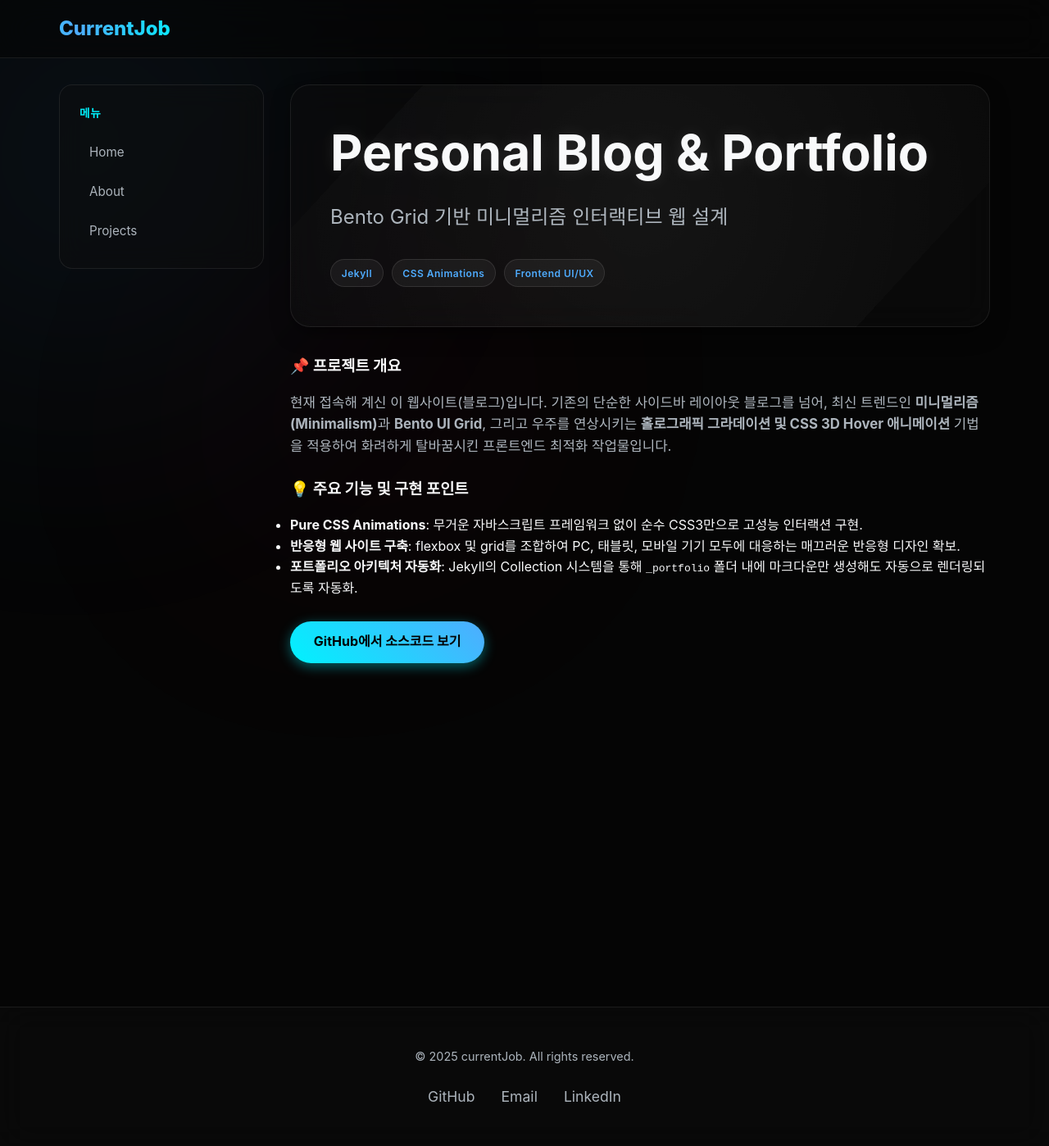
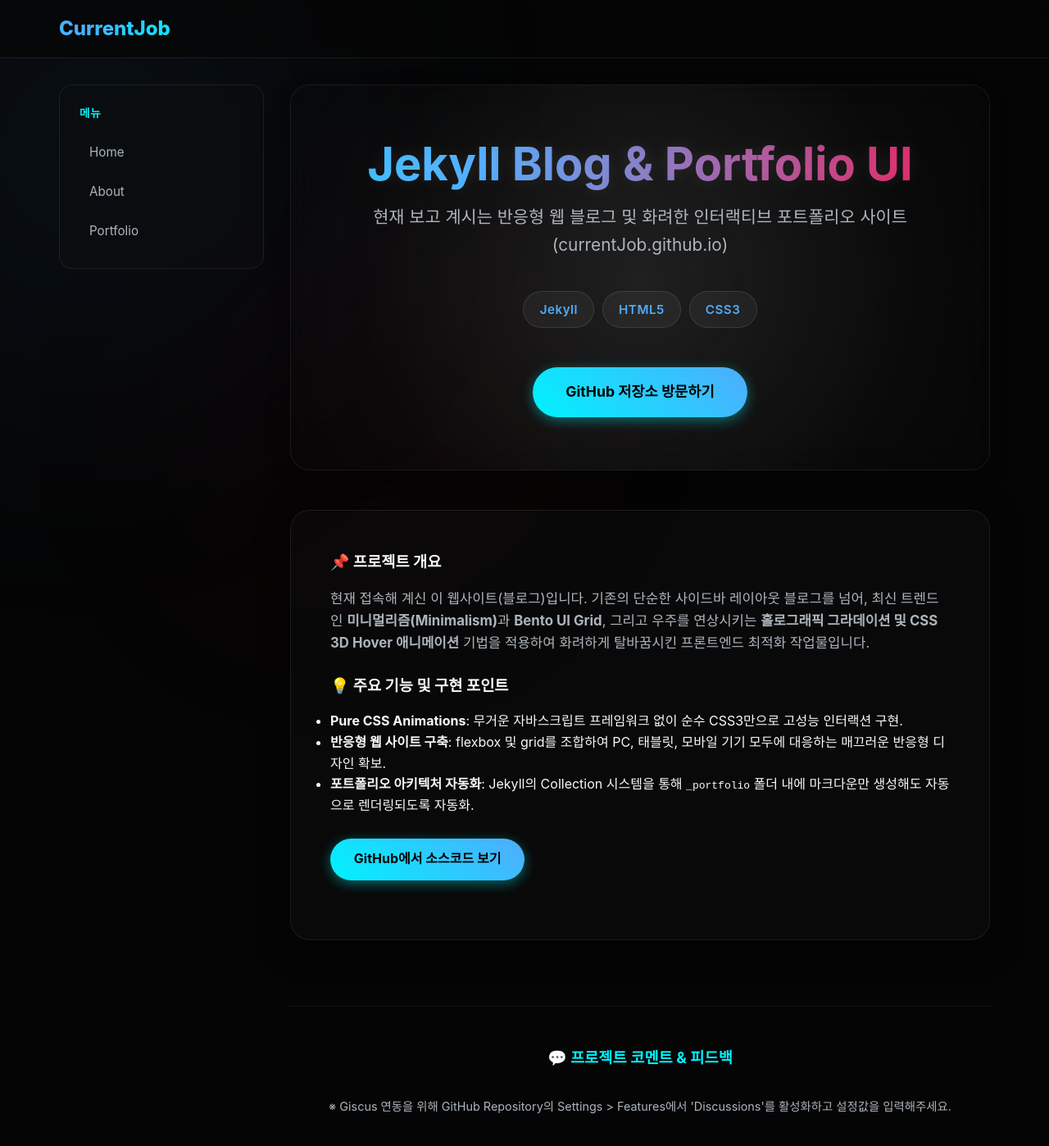
Before and after one commit to currentJob/currentJob.github.io, a Jekyll site: the page built from _portfolio/project2.md, in a window 1280 px wide and 1400 px high. Shown: the whole window at 82% size. Built offline with Jekyll 4.4.1, drawn with Linux system fonts in a browser that asks for light colours; comment, search, counter and statistics services are not loaded.

Commit message:
🎨 UI: Ui update

```diff
--- /dev/null
+++ b/_includes/comments.html
@@ -0,0 +1,22 @@
+<section class="comments-section" style="margin-top: 5rem; padding-top: 3rem; border-top: 1px dashed var(--border-color);">
+    <h3 style="margin-bottom: 2rem; text-align: center; color: var(--accent);">💬 프로젝트 코멘트 & 피드백</h3>
+    <p style="text-align: center; font-size: 0.9rem; color: var(--text-muted); margin-bottom: 2rem;">
+        ※ Giscus 연동을 위해 GitHub Repository의 Settings > Features에서 'Discussions'를 활성화하고 설정값을 입력해주세요.
+    </p>
+
+    <script src="https://giscus.app/client.js"
+            data-repo="{{ site.github_username }}/currentJob.github.io"
+            data-repo-id=""
+            data-category="Comments"
+            data-category-id=""
+            data-mapping="pathname"
+            data-strict="0"
+            data-reactions-enabled="1"
+            data-emit-metadata="0"
+            data-input-position="bottom"
+            data-theme="transparent_dark"
+            data-lang="ko"
+            crossorigin="anonymous"
+            async>
+    </script>
+</section>
--- a/_includes/sidebar.html
+++ b/_includes/sidebar.html
@@ -3,6 +3,6 @@
     <ul>
         <li><a href="{{ '/' | relative_url }}">Home</a></li>
         <li><a href="{{ '/#about' | relative_url }}">About</a></li>
-        <li><a href="{{ '/#projects' | relative_url }}">Projects</a></li>
+        <li><a href="{{ '/#portfolio' | relative_url }}">Portfolio</a></li>
     </ul>
 </aside>
--- /dev/null
+++ b/_layouts/portfolio.html
@@ -0,0 +1,32 @@
+---
+layout: default
+---
+<article class="portfolio-detail">
+    <div class="hero" style="min-height: auto; padding: 4rem 2rem; margin-bottom: 3rem; text-align: center; background: radial-gradient(circle at center, var(--surface-hover), transparent 70%);">
+        <h1 class="text-gradient" style="font-size: 3.5rem; margin-bottom: 1rem;">{{ page.title }}</h1>
+        <h2 style="font-size: 1.3rem; color: var(--text-muted); font-weight: 400; max-width: 800px; margin: 0 auto;">{{ page.description }}</h2>
+
+        {% if page.tech %}
+        <div class="tech-stack" style="justify-content: center; margin-top: 2.5rem;">
+            {% for t in page.tech %}
+            <span class="tech-badge" style="font-size: 0.95rem; padding: 0.6rem 1.2rem;">{{ t }}</span>
+            {% endfor %}
+        </div>
+        {% endif %}
+
+        {% if page.repo_url %}
+        <div style="margin-top: 3rem;">
+            <a href="{{ page.repo_url }}" class="btn" target="_blank" style="padding: 1rem 2.5rem; font-size: 1.1rem;">
+                GitHub 저장소 방문하기
+            </a>
+        </div>
+        {% endif %}
+    </div>
+
+    <div class="portfolio-content" style="background: var(--surface); padding: 3rem; border-radius: var(--radius-lg); border: 1px solid var(--border-color); box-shadow: 0 10px 40px rgba(0,0,0,0.5);">
+        {{ content }}
+    </div>
+
+    <!-- Giscus 댓글 섹션 포함 -->
+    {% include comments.html %}
+</article>
--- a/_portfolio/project2.md
+++ b/_portfolio/project2.md
@@ -1,21 +1,11 @@
 ---
-layout: default
+layout: portfolio
 title: "Jekyll Blog & Portfolio UI"
 description: "현재 보고 계시는 반응형 웹 블로그 및 화려한 인터랙티브 포트폴리오 사이트 (currentJob.github.io)"
 tech: ["Jekyll", "HTML5", "CSS3"]
 repo_url: "https://github.com/currentJob/currentJob.github.io"
 order: 2
 ---
-
-<div class="hero" style="min-height: auto; padding: 3rem; margin-bottom: 2rem;">
-    <h1>Personal Blog & Portfolio</h1>
-    <h2>Bento Grid 기반 미니멀리즘 인터랙티브 웹 설계</h2>
-    <div class="tech-stack" style="margin-top: 1rem;">
-        <span class="tech-badge">Jekyll</span>
-        <span class="tech-badge">CSS Animations</span>
-        <span class="tech-badge">Frontend UI/UX</span>
-    </div>
-</div>
 
 ### 📌 프로젝트 개요
 현재 접속해 계신 이 웹사이트(블로그)입니다. 기존의 단순한 사이드바 레이아웃 블로그를 넘어, 최신 트렌드인 **미니멀리즘(Minimalism)**과 **Bento UI Grid**, 그리고 우주를 연상시키는 **홀로그래픽 그라데이션 및 CSS 3D Hover 애니메이션** 기법을 적용하여 화려하게 탈바꿈시킨 프론트엔드 최적화 작업물입니다.
```
Also changed, not shown: _portfolio/project1.md (+1 -11 lines), _portfolio/project3.md (+1 -12 lines), _portfolio/project4.md (+1 -11 lines), index.md (+36 -25 lines).
